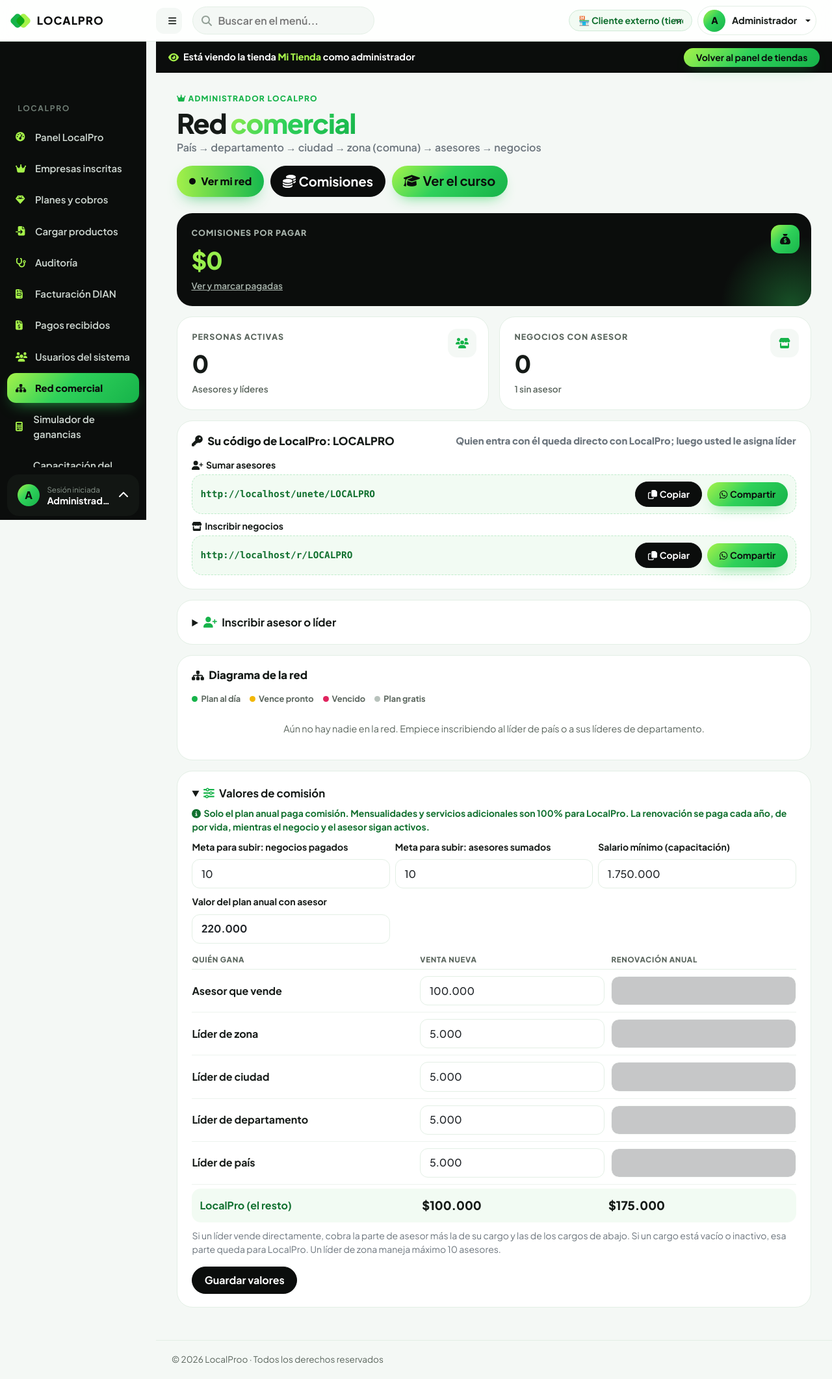
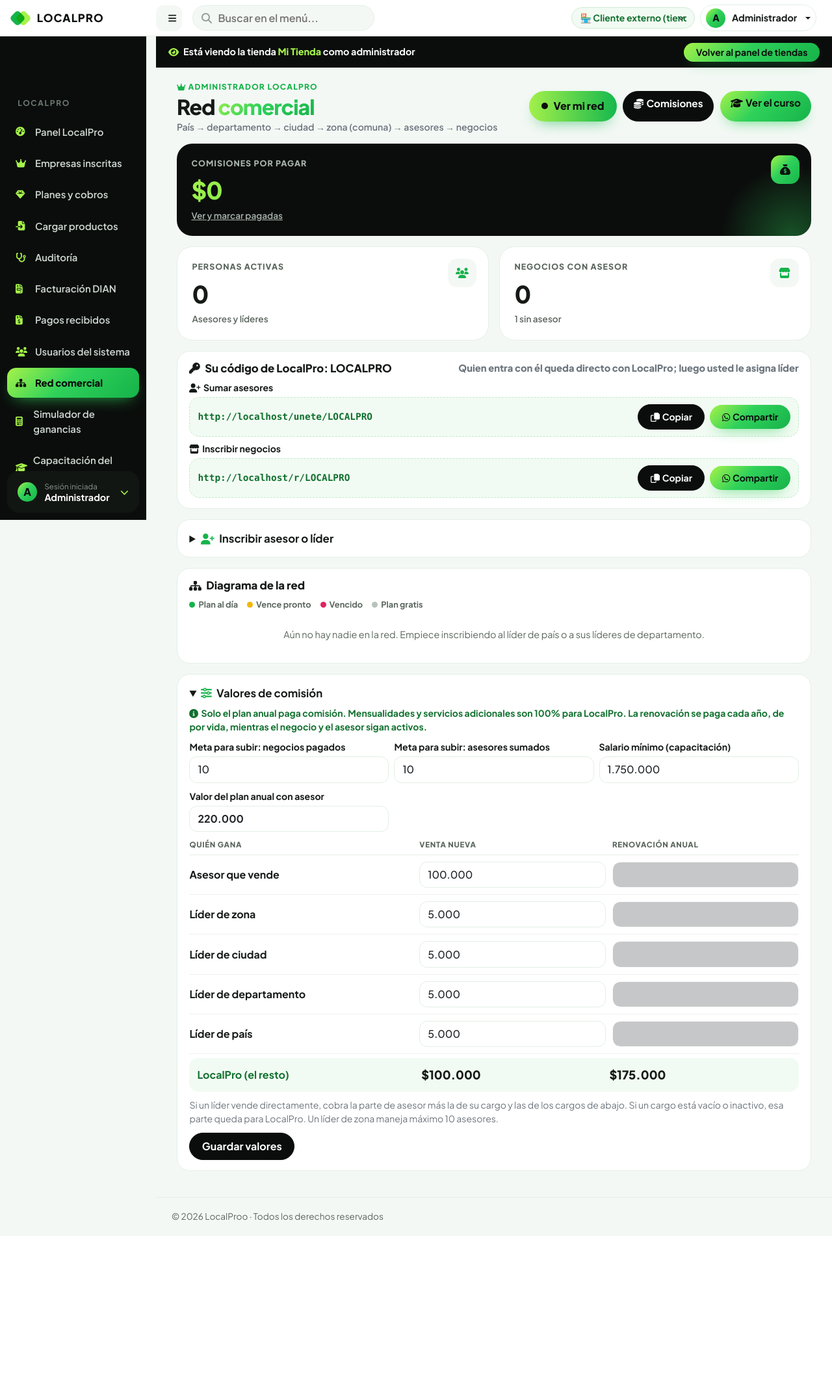
Before and after one commit to jhosetmejia/localpro.produccion, a Laravel app: page /admin/red in a window 1280 px wide. Shown: the whole page at 65% size. After the commit the page ends 1878 px from the top, so only its background shows below. Run offline with Laravel 12, Linux system fonts and the light colour scheme; the visitor is signed in with stand-in values (Sample User, id 1); data comes from the database, SQL or seed files in the repository; data that the repository does not hold is empty; parts of the project's set-up code (start-up, migrations or seed data) failed here and were passed over; some libraries are stand-ins or nearby versions.

Commit message:
Formularios compactos según el alto de la pantalla (portátiles pequeños y zoom) y estilos del menú de cuenta desplegable
Added responsive styles for forms and various UI elements to improve layout on smaller screens.

```diff
--- a/public/css/panel.css
+++ b/public/css/panel.css
@@ -257,3 +257,99 @@
 body::-webkit-scrollbar-thumb,.table-responsive::-webkit-scrollbar-thumb{background:linear-gradient(180deg,#2fd15a,#16b34a);border-radius:99px;border:2px solid #eef4ef}
 body::-webkit-scrollbar-thumb:hover,.table-responsive::-webkit-scrollbar-thumb:hover{background:#0b0d0c}
 body::-webkit-scrollbar-button,.table-responsive::-webkit-scrollbar-button{display:none}
+
+/* ===== Formularios que caben en la pantalla (sin bajar con scroll) =====
+   Portátiles pequeños (1366x768) y pantallas con zoom del 125%/150% tienen poco alto:
+   se reduce el relleno, los títulos y el espacio entre campos según el alto disponible. */
+.lp-form-wide{max-width:1100px}
+.lp-form-actions{display:flex;justify-content:flex-end;gap:.5rem;flex-wrap:wrap;margin-top:1.2rem}
+.lp-q-lbl{font-size:.95rem!important}
+.lp-gan{display:flex;align-items:center;justify-content:space-between;gap:.6rem;width:100%;border-radius:14px;padding:.55rem .9rem;background:var(--lp-black);color:#fff;min-height:46px}
+.lp-gan small{color:#c9d3cc;font-weight:700}
+.lp-gan b{font-size:1.25rem;color:#2fd15a;white-space:nowrap}
+.lp-sw-row{display:flex;align-items:center;gap:.6rem;min-height:46px;flex-wrap:wrap}
+.lp-sw-row .form-check{margin:0}
+.lp-sw-row small{line-height:1.25}
+textarea.form-control{min-height:calc(1.5em + 1.3rem)}
+
+/* Alto medio (portátiles de 768 px de alto, o con zoom) */
+@media (min-width:768px) and (max-height:900px){
+  .sb-topnav.lp-top{height:56px}
+  .sb-nav-fixed #layoutSidenav #layoutSidenav_nav{top:56px;height:calc(100vh - 56px);height:calc(100dvh - 56px)}
+  .sb-nav-fixed #layoutSidenav #layoutSidenav_content{top:56px}
+  .lp-search input{padding-top:.42rem;padding-bottom:.42rem}
+  .lp-avatar{width:30px;height:30px}
+
+  .lp-dash{padding-top:1rem;padding-bottom:1rem}
+  .lp-hello{margin-bottom:.9rem;align-items:center}
+  .lp-hello h1{font-size:clamp(1.45rem,2.6vw,2rem);line-height:1.1}
+  .lp-hello .text-muted{font-size:.88rem}
+  .lp-hello .btn-lg{padding:.45rem 1rem;font-size:.95rem}
+  main h1.mt-4,main .h1.mt-4{margin-top:1rem!important}
+  main .breadcrumb.mb-4{margin-bottom:.8rem!important}
+
+  .lp-box{padding:1rem 1.15rem;border-radius:20px}
+  .lp-box h3{margin-bottom:.6rem}
+  .card-header{padding:.7rem 1rem}
+  .card-body{padding:.9rem 1rem}
+  .card-footer{padding:.6rem 1rem}
+
+  form .row.g-3,form .row.g-4{--bs-gutter-y:.7rem}
+  form .row.g-4{--bs-gutter-x:1rem}
+  form .mb-3{margin-bottom:.7rem!important}
+  form .mb-4{margin-bottom:.9rem!important}
+  form .mt-4{margin-top:.9rem!important}
+  .form-label{margin-bottom:.25rem}
+  .form-control,.form-select{padding:.45rem .75rem}
+  .form-control-lg,.form-select-lg{font-size:1.05rem;padding:.5rem .85rem}
+  .btn-lg{padding:.5rem 1.15rem;font-size:1rem}
+  form .alert,main .alert{padding:.6rem .9rem;font-size:.88rem;margin-bottom:.8rem}
+  form small.text-muted,form .form-text{font-size:.8rem}
+  .lp-form-actions{margin-top:.9rem}
+}
+
+/* Alto bajo (pantallas muy bajas o zoom grande): todavía más compacto */
+@media (min-width:768px) and (max-height:720px){
+  .lp-dash{padding-top:.7rem;padding-bottom:.7rem}
+  .lp-hello{margin-bottom:.6rem}
+  .lp-hello small{font-size:.68rem}
+  .lp-hello h1{font-size:clamp(1.3rem,2.2vw,1.7rem)}
+  .lp-hello .text-muted{display:none}
+  .lp-box{padding:.8rem 1rem}
+  form .row.g-3,form .row.g-4{--bs-gutter-y:.5rem}
+  .form-label,label{font-size:.82rem}
+  .form-control,.form-select{padding:.38rem .7rem}
+  .form-control-lg,.form-select-lg{font-size:1rem;padding:.42rem .8rem}
+  .btn-lg{padding:.42rem 1.05rem;font-size:.95rem}
+  form .alert,main .alert{padding:.45rem .8rem;font-size:.82rem}
+  .lp-gan,.lp-sw-row{min-height:40px}
+  .lp-gan b{font-size:1.1rem}
+  .lp-form-actions{margin-top:.7rem}
+}
+
+/* El botón Guardar siempre a la vista: si aun así hace falta bajar, la barra queda fija abajo */
+@supports (overflow:clip){#layoutSidenav_content{overflow-x:clip}}
+@media (min-width:768px){
+  .lp-form-actions.sticky{position:sticky;bottom:0;z-index:5;background:#fff;padding:.7rem 0 .2rem;box-shadow:0 -14px 14px -14px rgba(11,13,12,.12)}
+}
+
+/* ===== Cuenta en el pie del menú: tarjeta con flecha que despliega opciones ===== */
+.lp-cuenta{position:relative;margin:0 .7rem calc(.7rem + env(safe-area-inset-bottom))}
+.lp-cuenta > summary{list-style:none;cursor:pointer;margin:0!important;user-select:none;transition:background .15s,box-shadow .15s}
+.lp-cuenta > summary::-webkit-details-marker{display:none}
+.lp-cuenta > summary:hover{background:#1a201c!important}
+.lp-cuenta[open] > summary{background:#1a201c!important;box-shadow:0 0 0 1.5px rgba(166,243,74,.35)}
+.lp-cuenta-flecha{color:#a6f34a;font-size:.8rem;transition:transform .2s ease;transform:rotate(180deg);flex:none}
+.lp-cuenta[open] .lp-cuenta-flecha{transform:rotate(0deg)}
+.lp-cuenta-menu{position:absolute;left:0;right:0;bottom:calc(100% + 8px);background:#141916;border:1px solid #26302a;border-radius:18px;padding:6px;box-shadow:0 -18px 40px -16px rgba(0,0,0,.7);z-index:20;animation:lpCuentaIn .18s ease-out}
+@keyframes lpCuentaIn{from{opacity:0;transform:translateY(6px)}to{opacity:1;transform:none}}
+.lp-cuenta-menu a{display:flex;align-items:center;gap:.7rem;padding:.55rem .6rem;border-radius:12px;color:#e7eee9;text-decoration:none;transition:background .12s}
+.lp-cuenta-menu a:hover{background:#1f2622;color:#fff}
+.lp-cuenta-menu .ic{width:34px;height:34px;border-radius:11px;display:grid;place-items:center;background:#202823;color:#a6f34a;flex:none;font-size:.9rem}
+.lp-cuenta-menu .tx{min-width:0;line-height:1.2}
+.lp-cuenta-menu .tx b{display:block;font-size:.88rem;font-weight:700}
+.lp-cuenta-menu .tx small{display:block;color:#8c998f;font-size:.72rem;font-weight:600;white-space:nowrap;overflow:hidden;text-overflow:ellipsis}
+.lp-cuenta-menu a.salir{margin-top:4px;border-top:1px solid #232b26;border-radius:0 0 12px 12px;padding-top:.65rem}
+.lp-cuenta-menu a.salir .ic{background:rgba(255,95,145,.12);color:#ff8fb1}
+.lp-cuenta-menu a.salir b{color:#ff9fbd}
+.lp-gan-col{display:flex;align-items:flex-end}
```
